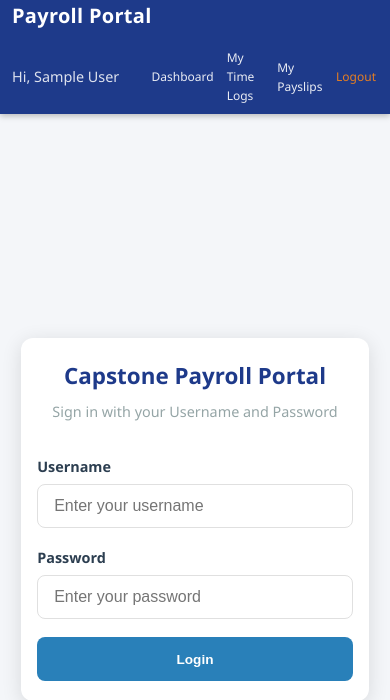
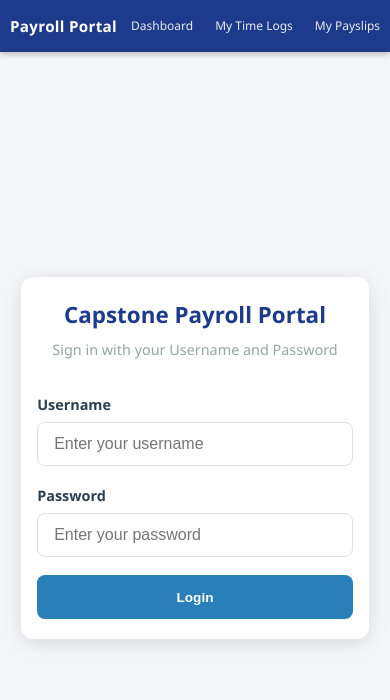
Before and after one commit to LagayaDan/Flask-Capstone, a Flask app: page / in a window 390 px wide. Shown: the top 700 px of the page. After the commit the page ends 644 px from the top, so only its background shows below. Run offline with Flask 3, Linux system fonts and the light colour scheme; the visitor is signed in with stand-in values (Sample User, id 1).

Commit message:
Override repository with updated project

```diff
--- a/webapp/static/style.css
+++ b/webapp/static/style.css
@@ -35,11 +35,12 @@ body {
     position: sticky;
     top: 0;
     z-index: 100;
+    transition: all 0.3s ease;
 }
-.nav-brand { font-size: 1.25rem; font-weight: 700; letter-spacing: .3px; }
-.nav-links { display: flex; align-items: center; gap: 20px; }
-.nav-user  { font-size: .9rem; opacity: .85; }
-.nav-link  { color: white; text-decoration: none; font-size: .9rem; font-weight: 500; opacity: .9; }
+.nav-brand { font-size: 1.25rem; font-weight: 700; letter-spacing: .3px; white-space: nowrap; }
+.nav-links { display: flex; align-items: center; gap: 20px; white-space: nowrap; }
+.nav-user  { font-size: .9rem; opacity: .85; white-space: nowrap; transition: opacity 0.3s ease, color 0.3s ease; }
+.nav-link  { color: white; text-decoration: none; font-size: .9rem; font-weight: 500; opacity: .9; white-space: nowrap; transition: opacity 0.3s ease, color 0.3s ease; }
 .nav-link:hover , .nav-link-out { opacity: 1; color: var(--accent); }
 .nav-link-out { color: var(--accent); }
 
@@ -185,39 +186,73 @@ body {
     .navbar {
         padding: 0 16px;
         height: auto;
-        flex-wrap: wrap;
+        flex-wrap: nowrap;
+        overflow-x: auto;
     }
-    .nav-brand, .nav-links, .nav-user {
-        width: 100%;
-        justify-content: center;
+    .nav-brand {
+        font-size: 1.1rem;
+        min-width: max-content;
     }
     .nav-links {
-        margin-top: 8px;
         gap: 12px;
+        flex-shrink: 0;
+        overflow-x: auto;
+        padding: 8px 0;
+    }
+    .nav-link {
+        font-size: 0.85rem;
+        padding: 6px 10px;
+        border-radius: 4px;
+        transition: all 0.3s ease;
+    }
+    .nav-link:hover {
+        background: rgba(255, 255, 255, 0.1);
     }
     .container {
         padding: 16px;
     }
-    .login-card {
-        padding: 24px 20px;
-        width: 90%;
+}
+
+@media (max-width: 600px) {
+    .navbar {
+        padding: 0 12px;
+        gap: 8px;
     }
-    .info-grid {
-        grid-template-columns: repeat(auto-fill, minmax(150px, 1fr));
+    .nav-brand {
+        font-size: 1rem;
     }
-    .data-table th, .data-table td {
-        padding: 8px 12px;
-        font-size: 0.85rem;
+    .nav-links {
+        gap: 8px;
+        padding: 6px 0;
+    }
+    .nav-link {
+        font-size: 0.8rem;
+        padding: 6px 8px;
     }
 }
 
 @media (max-width: 480px) {
     .navbar {
-        padding: 0 12px;
+        padding: 0 10px;
+        gap: 6px;
+    }
+    .nav-brand {
+        font-size: 0.95rem;
+        min-width: fit-content;
+    }
+    .nav-links {
+        gap: 6px;
+        padding: 4px 0;
     }
     .nav-link {
         font-size: 0.75rem;
-        padding: 8px 10px;
+        padding: 6px 8px;
+        border-radius: 3px;
+        transition: all 0.2s ease;
+    }
+    .nav-link:active {
+        background: rgba(255, 255, 255, 0.15);
+        transform: scale(0.98);
     }
     .container {
         padding: 12px;
--- a/webapp/templates/base.html
+++ b/webapp/templates/base.html
@@ -11,7 +11,6 @@
         <div class="nav-brand">Payroll Portal</div>
         <div class="nav-links">
             {% if session.employee_id %}
-                <span class="nav-user">Hi, {{ session.name }}</span>
                 <a href="{{ url_for('dashboard.index') }}" class="nav-link">Dashboard</a>
                 <a href="{{ url_for('timelog.index') }}" class="nav-link">My Time Logs</a>
                 <a href="{{ url_for('payslips.index') }}" class="nav-link">My Payslips</a>
--- a/webapp/templates/dashboard.html
+++ b/webapp/templates/dashboard.html
@@ -5,6 +5,7 @@
 <div class="page-header">
     <h1>My Dashboard</h1>
     <p class="page-subtitle">Your payroll summary</p>
+    <p class="greeting">Hi, {{ session.name }}</p>
 </div>
 
 {% if emp %}
```
